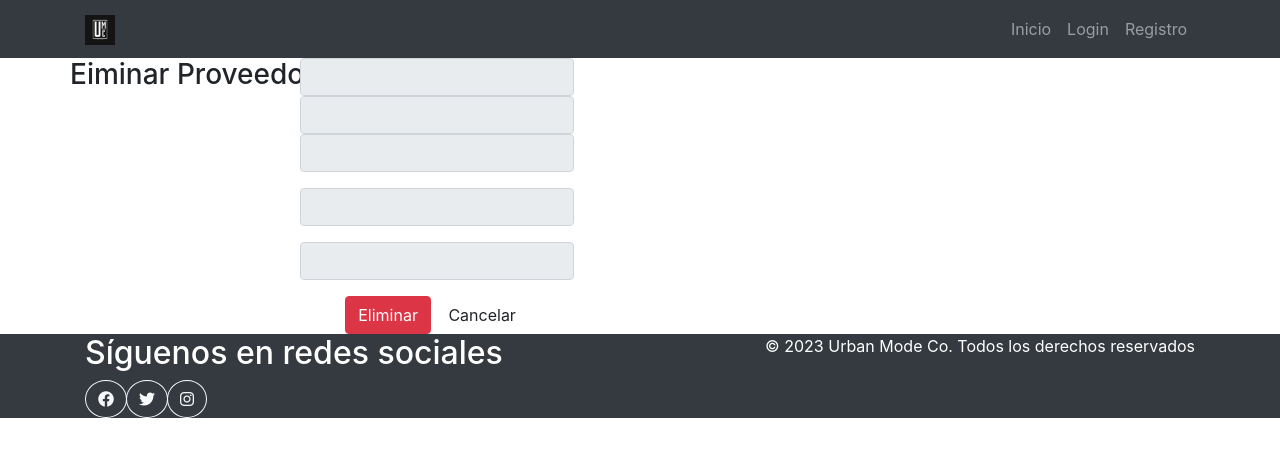
After one commit to IDGS-802-20002145/ProyectoFinal, a Flask app: template project/templates/eliminar_proveedor.html in a window 1280 px wide. The commit adds this page. Shown: the top 457 px of the page. Run offline with Flask 3, Linux system fonts and the light colour scheme; the template is opened without the code that fills it, so the values that code supplies are empty.

Commit message:
Cambios en proveedores

```diff
--- /dev/null
+++ b/project/templates/eliminar_proveedor.html
@@ -0,0 +1,41 @@
+{% extends "base.html" %}
+{%block content%}
+
+<div class="container">
+    <div class="row">
+        <h3>Eiminar Proveedor</h3>
+        <form name="sent" action="/eliminar_prov" id="from1" method="POST">
+            <div class="row control-group">
+                <div class="from-group col-xs-12 float-label-from-group controls">
+                    <input type="text" class="form-control" name="id" id="id" value="{{proveedor.id}}" readonly="readonly">
+                </div>
+            </div>
+            <div class="row control-group">
+                <div class="from-group col-xs-12 float-label-from-group controls">
+                    <input type="text" name="txtNombre" id="txtNombre" class="form-control" value="{{proveedor.nombre}}" readonly="readonly">
+                </div>
+            </div>
+            <div class="row control-group">
+                <div class="form-group col-xs-12 float-label-from-group controls">
+                   <input type="email" name="txtEmail" id="txtEmail" class="form-control" value="{{proveedor.email}}" readonly="readonly">
+                </div>
+            </div>
+            <div class="row control-group">
+                <div class="form-group col-xs-12 float-label-from-group controls">
+                   <input type="text" name="txtTelefono" id="txtTelefono" class="form-control" value="{{proveedor.telefono}}" readonly="readonly">
+                </div>
+            </div>
+            <div class="row control-group">
+                <div class="form-group col-xs-12 float-label-from-group controls">
+                   <input type="text" name="txtDireccion" id="txtDireccion" class="form-control" value="{{proveedor.direccion}}" readonly="readonly">
+                </div>
+            </div>
+
+            <input type="submit" class="btn btn-danger" id="eliminar" name="eliminar" value="Eliminar">
+            <a href="proveedores" class="btn btn-default"><i class="icon-remove icon-black"></i> Cancelar</a>
+        </form>
+    </div>
+</div>
+
+
+{% endblock %}
--- a/project/templates/proveedores.html
+++ b/project/templates/proveedores.html
@@ -26,7 +26,7 @@
                     <td>{{ proveedor.email }}</td>
                     <td>{{ proveedor.telefono }}</td>
                     <td>{{ proveedor.direccion }}</td>
-                    <td><a href="" class="btn btn-danger">
+                    <td><a href="eliminar_prov?id={{proveedor.id}}" class="btn btn-danger">
                             <i class="icon-remove icon_white"></i>Eliminar</a> </td>
                     <td><a href="modificar_prov?id={{proveedor.id}}" class="btn btn-warning">
                             <i class="icon-pencil icon_white"></i>Modificar</a> </td>
```
Also changed, not shown: project/Administrador/proveedores.py (+21 -0 lines), project/Administrador/routes.py (+9 -1 lines).
